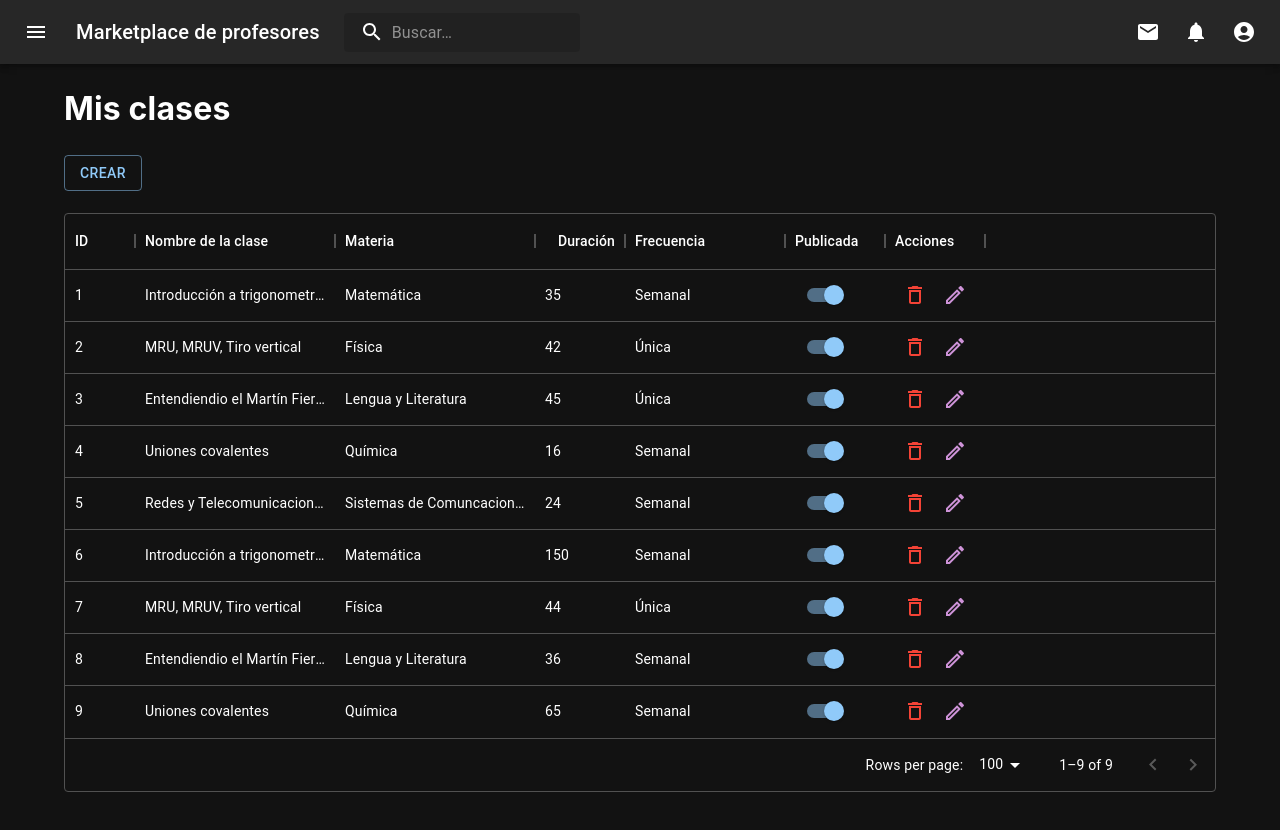
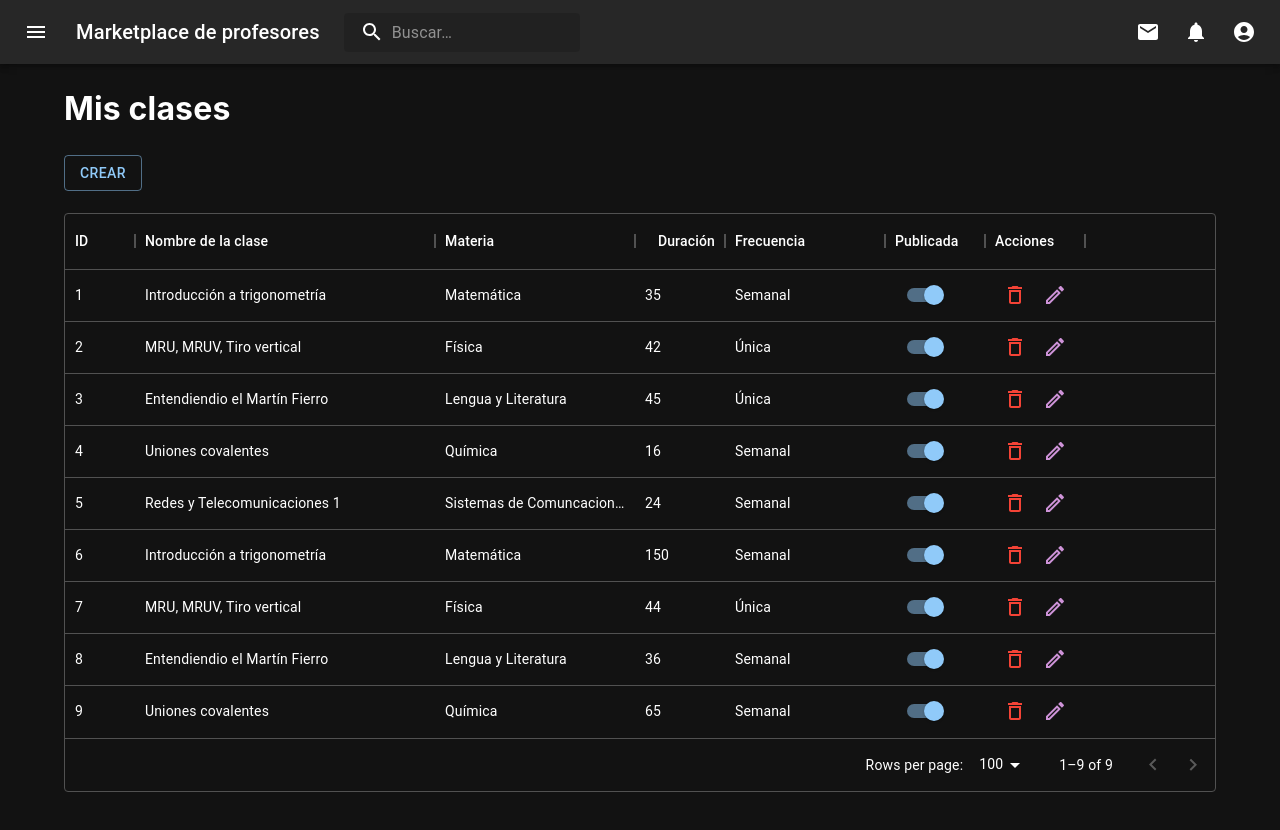
Before and after one commit to 3nu3l/marketplace-profesores-particulares, a Next.js app in the folder frontend/: page /teacherClasses in a window 1280 px wide. Shown: the top 830 px of the page. Built offline with nearby package versions, Linux system fonts and the light colour scheme.

Commit message:
Changed width in rows

```diff
--- a/frontend/pages/teacherClasses.tsx
+++ b/frontend/pages/teacherClasses.tsx
@@ -27,7 +27,7 @@ function CustomSwitch() {
 
 const columns: GridColDef[] = [
   { field: 'id', headerName: 'ID', width: 70 },
-  { field: 'className', headerName: 'Nombre de la clase', width: 200 },
+  { field: 'className', headerName: 'Nombre de la clase', width: 300 },
   { field: 'subject', headerName: 'Materia', width: 200 },
   {
     field: 'duration',
```
